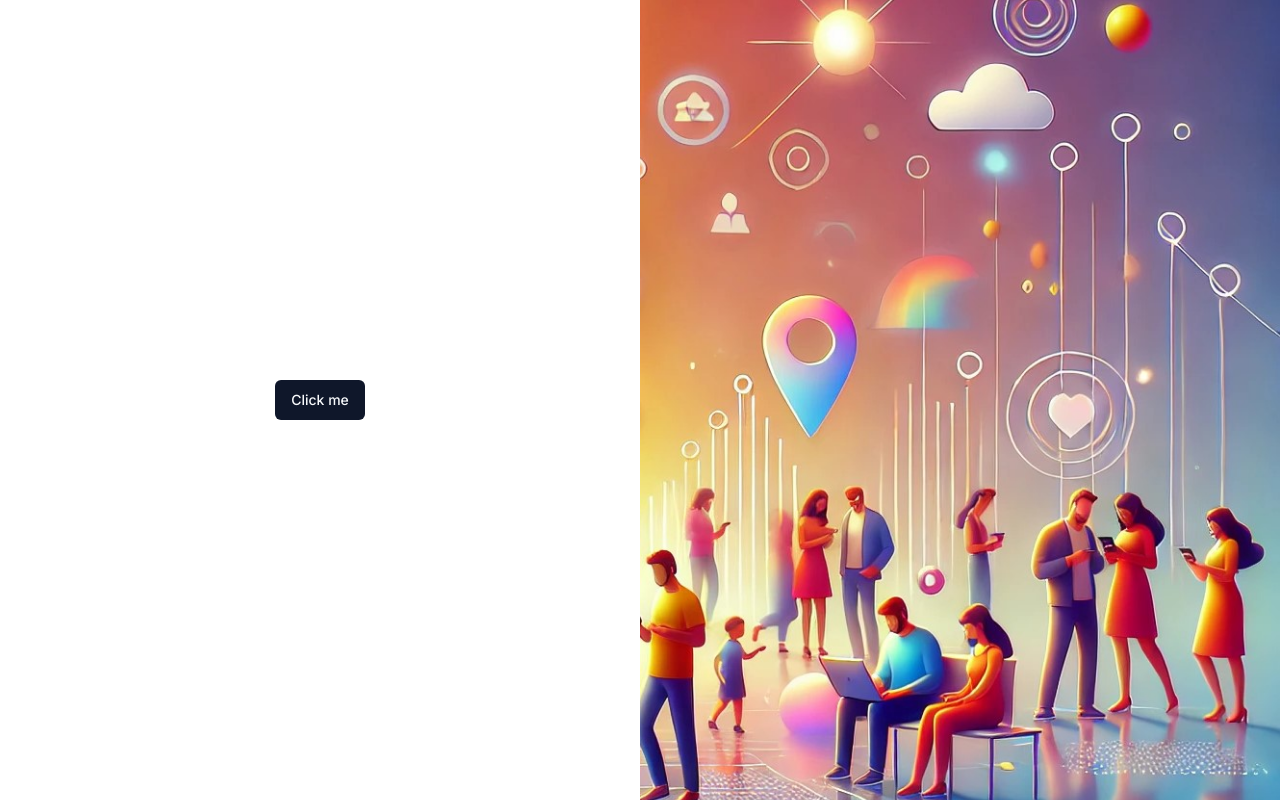
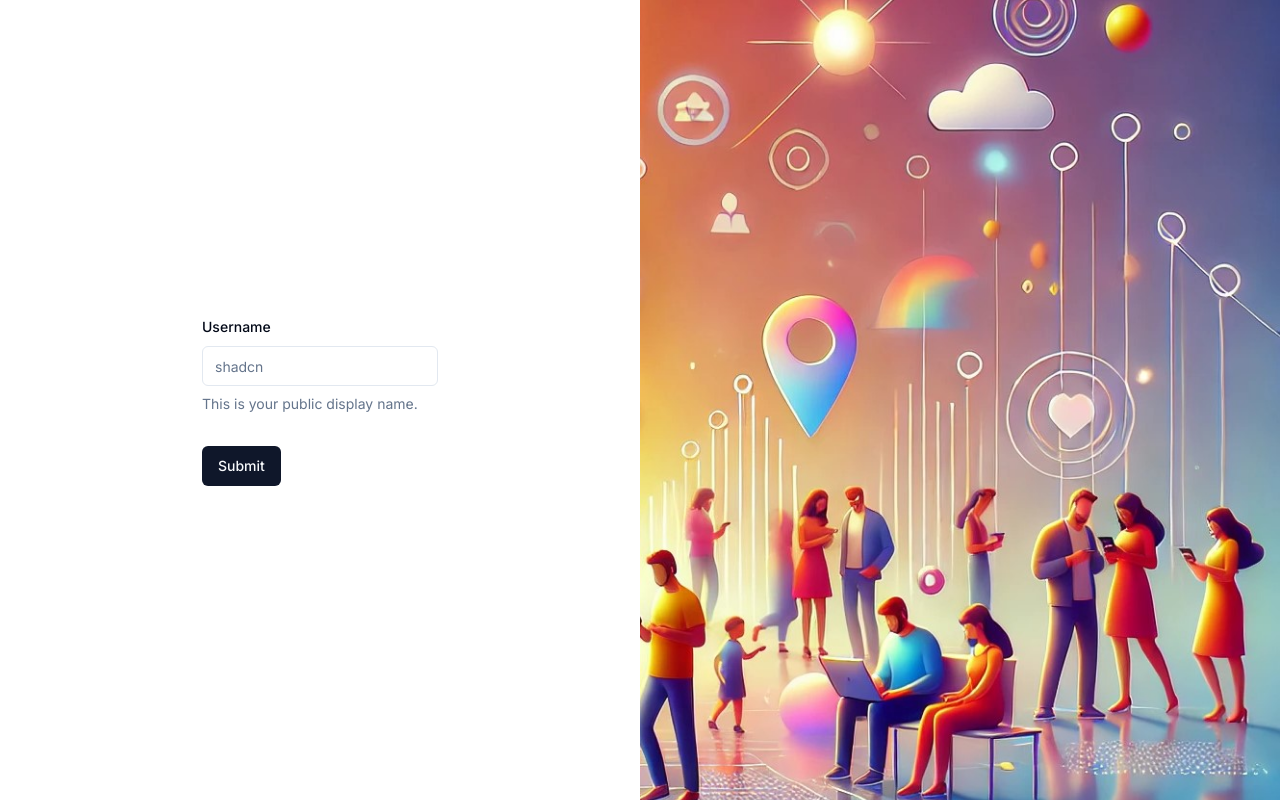
Before and after one commit to Swicky97/PictleSocialMedia, a React (Vite) app: page /sign-up in a window 1280 px wide. Built offline with nearby package versions, Linux system fonts and the light colour scheme.

Commit message:
Add form components

```diff
--- a/package.json
+++ b/package.json
@@ -10,14 +10,18 @@
     "preview": "vite preview"
   },
   "dependencies": {
+    "@hookform/resolvers": "^3.9.0",
+    "@radix-ui/react-label": "^2.1.0",
     "@radix-ui/react-slot": "^1.1.0",
     "class-variance-authority": "^0.7.0",
     "clsx": "^2.1.1",
     "lucide-react": "^0.453.0",
     "react": "^18.3.1",
     "react-dom": "^18.3.1",
+    "react-hook-form": "^7.53.0",
     "react-router-dom": "^6.27.0",
-    "tailwind-merge": "^2.5.4"
+    "tailwind-merge": "^2.5.4",
+    "zod": "^3.23.8"
   },
   "devDependencies": {
     "@eslint/js": "^9.11.1",
--- a/src/_auth/forms/SignupForm.tsx
+++ b/src/_auth/forms/SignupForm.tsx
@@ -1,11 +1,54 @@
-import React from 'react';
-import { Button } from "@/components/ui/button"
+import * as z from "zod";
+import { useForm } from "react-hook-form";
+import { zodResolver } from "@hookform/resolvers/zod";
+
+import { Form, FormControl, FormDescription, FormField, FormItem, FormLabel, FormMessage } from "@/components/ui/form";
+import { Input } from "@/components/ui/input";
+
+import { Button } from "@/components/ui/button";
+
+const formSchema = z.object({
+  username: z.string().min(2).max(50),
+})
 
 const SignupForm = () => {
+  // 1. Define your form.
+  const form = useForm<z.infer<typeof formSchema>>({
+    resolver: zodResolver(formSchema),
+    defaultValues: {
+      username: "",
+    },
+  })
+
+  // 2. Define a submit handler.
+  function onSubmit(values: z.infer<typeof formSchema>) {
+    // Do something with the form values.
+    // ✅ This will be type-safe and validated.
+    console.log(values)
+  }
+
   return (
-    <div>
-      <Button>Click me</Button>
-    </div>
+    <Form {...form}>
+      <form onSubmit={form.handleSubmit(onSubmit)} className="space-y-8">
+        <FormField
+          control={form.control}
+          name="username"
+          render={({ field }) => (
+            <FormItem>
+              <FormLabel>Username</FormLabel>
+              <FormControl>
+                <Input placeholder="shadcn" {...field} />
+              </FormControl>
+              <FormDescription>
+                This is your public display name.
+              </FormDescription>
+              <FormMessage />
+            </FormItem>
+          )}
+        />
+        <Button type="submit">Submit</Button>
+      </form>
+    </Form>
   )
 }
 
--- /dev/null
+++ b/src/components/ui/form.tsx
@@ -0,0 +1,176 @@
+import * as React from "react"
+import * as LabelPrimitive from "@radix-ui/react-label"
+import { Slot } from "@radix-ui/react-slot"
+import {
+  Controller,
+  ControllerProps,
+  FieldPath,
+  FieldValues,
+  FormProvider,
+  useFormContext,
+} from "react-hook-form"
+
+import { cn } from "@/lib/utils"
+import { Label } from "@/components/ui/label"
+
+const Form = FormProvider
+
+type FormFieldContextValue<
+  TFieldValues extends FieldValues = FieldValues,
+  TName extends FieldPath<TFieldValues> = FieldPath<TFieldValues>
+> = {
+  name: TName
+}
+
+const FormFieldContext = React.createContext<FormFieldContextValue>(
+  {} as FormFieldContextValue
+)
+
+const FormField = <
+  TFieldValues extends FieldValues = FieldValues,
+  TName extends FieldPath<TFieldValues> = FieldPath<TFieldValues>
+>({
+  ...props
+}: ControllerProps<TFieldValues, TName>) => {
+  return (
+    <FormFieldContext.Provider value={{ name: props.name }}>
+      <Controller {...props} />
+    </FormFieldContext.Provider>
+  )
+}
+
+const useFormField = () => {
+  const fieldContext = React.useContext(FormFieldContext)
+  const itemContext = React.useContext(FormItemContext)
+  const { getFieldState, formState } = useFormContext()
+
+  const fieldState = getFieldState(fieldContext.name, formState)
+
+  if (!fieldContext) {
+    throw new Error("useFormField should be used within <FormField>")
+  }
+
+  const { id } = itemContext
+
+  return {
+    id,
+    name: fieldContext.name,
+    formItemId: `${id}-form-item`,
+    formDescriptionId: `${id}-form-item-description`,
+    formMessageId: `${id}-form-item-message`,
+    ...fieldState,
+  }
+}
+
+type FormItemContextValue = {
+  id: string
+}
+
+const FormItemContext = React.createContext<FormItemContextValue>(
+  {} as FormItemContextValue
+)
+
+const FormItem = React.forwardRef<
+  HTMLDivElement,
+  React.HTMLAttributes<HTMLDivElement>
+>(({ className, ...props }, ref) => {
+  const id = React.useId()
+
+  return (
+    <FormItemContext.Provider value={{ id }}>
+      <div ref={ref} className={cn("space-y-2", className)} {...props} />
+    </FormItemContext.Provider>
+  )
+})
+FormItem.displayName = "FormItem"
+
+const FormLabel = React.forwardRef<
+  React.ElementRef<typeof LabelPrimitive.Root>,
+  React.ComponentPropsWithoutRef<typeof LabelPrimitive.Root>
+>(({ className, ...props }, ref) => {
+  const { error, formItemId } = useFormField()
+
+  return (
+    <Label
+      ref={ref}
+      className={cn(error && "text-destructive", className)}
+      htmlFor={formItemId}
+      {...props}
+    />
+  )
+})
+FormLabel.displayName = "FormLabel"
+
+const FormControl = React.forwardRef<
+  React.ElementRef<typeof Slot>,
+  React.ComponentPropsWithoutRef<typeof Slot>
+>(({ ...props }, ref) => {
+  const { error, formItemId, formDescriptionId, formMessageId } = useFormField()
+
+  return (
+    <Slot
+      ref={ref}
+      id={formItemId}
+      aria-describedby={
+        !error
+          ? `${formDescriptionId}`
+          : `${formDescriptionId} ${formMessageId}`
+      }
+      aria-invalid={!!error}
+      {...props}
+    />
+  )
+})
+FormControl.displayName = "FormControl"
+
+const FormDescription = React.forwardRef<
+  HTMLParagraphElement,
+  React.HTMLAttributes<HTMLParagraphElement>
+>(({ className, ...props }, ref) => {
+  const { formDescriptionId } = useFormField()
+
+  return (
+    <p
+      ref={ref}
+      id={formDescriptionId}
+      className={cn("text-sm text-muted-foreground", className)}
+      {...props}
+    />
+  )
+})
+FormDescription.displayName = "FormDescription"
+
+const FormMessage = React.forwardRef<
+  HTMLParagraphElement,
+  React.HTMLAttributes<HTMLParagraphElement>
+>(({ className, children, ...props }, ref) => {
+  const { error, formMessageId } = useFormField()
+  const body = error ? String(error?.message) : children
+
+  if (!body) {
+    return null
+  }
+
+  return (
+    <p
+      ref={ref}
+      id={formMessageId}
+      className={cn("text-sm font-medium text-destructive", className)}
+      {...props}
+    >
+      {body}
+    </p>
+  )
+})
+FormMessage.displayName = "FormMessage"
+
+export {
+  useFormField,
+  Form,
+  FormItem,
+  FormLabel,
+  FormControl,
+  FormDescription,
+  FormMessage,
+  FormField,
+}
--- /dev/null
+++ b/src/components/ui/input.tsx
@@ -0,0 +1,25 @@
+import * as React from "react"
+
+import { cn } from "@/lib/utils"
+
+export interface InputProps
+  extends React.InputHTMLAttributes<HTMLInputElement> {}
+
+const Input = React.forwardRef<HTMLInputElement, InputProps>(
+  ({ className, type, ...props }, ref) => {
+    return (
+      <input
+        type={type}
+        className={cn(
+          "flex h-10 w-full rounded-md border border-input bg-background px-3 py-2 text-sm ring-offset-background file:border-0 file:bg-transparent file:text-sm file:font-medium file:text-foreground placeholder:text-muted-foreground focus-visible:outline-none focus-visible:ring-2 focus-visible:ring-ring focus-visible:ring-offset-2 disabled:cursor-not-allowed disabled:opacity-50",
+          className
+        )}
+        ref={ref}
+        {...props}
+      />
+    )
+  }
+)
+Input.displayName = "Input"
+
+export { Input }
--- /dev/null
+++ b/src/components/ui/label.tsx
@@ -0,0 +1,24 @@
+import * as React from "react"
+import * as LabelPrimitive from "@radix-ui/react-label"
+import { cva, type VariantProps } from "class-variance-authority"
+
+import { cn } from "@/lib/utils"
+
+const labelVariants = cva(
+  "text-sm font-medium leading-none peer-disabled:cursor-not-allowed peer-disabled:opacity-70"
+)
+
+const Label = React.forwardRef<
+  React.ElementRef<typeof LabelPrimitive.Root>,
+  React.ComponentPropsWithoutRef<typeof LabelPrimitive.Root> &
+    VariantProps<typeof labelVariants>
+>(({ className, ...props }, ref) => (
+  <LabelPrimitive.Root
+    ref={ref}
+    className={cn(labelVariants(), className)}
+    {...props}
+  />
+))
+Label.displayName = LabelPrimitive.Root.displayName
+
+export { Label }
```
Also changed, not shown: 1 other file (tests, documents, lock files or other folders).
